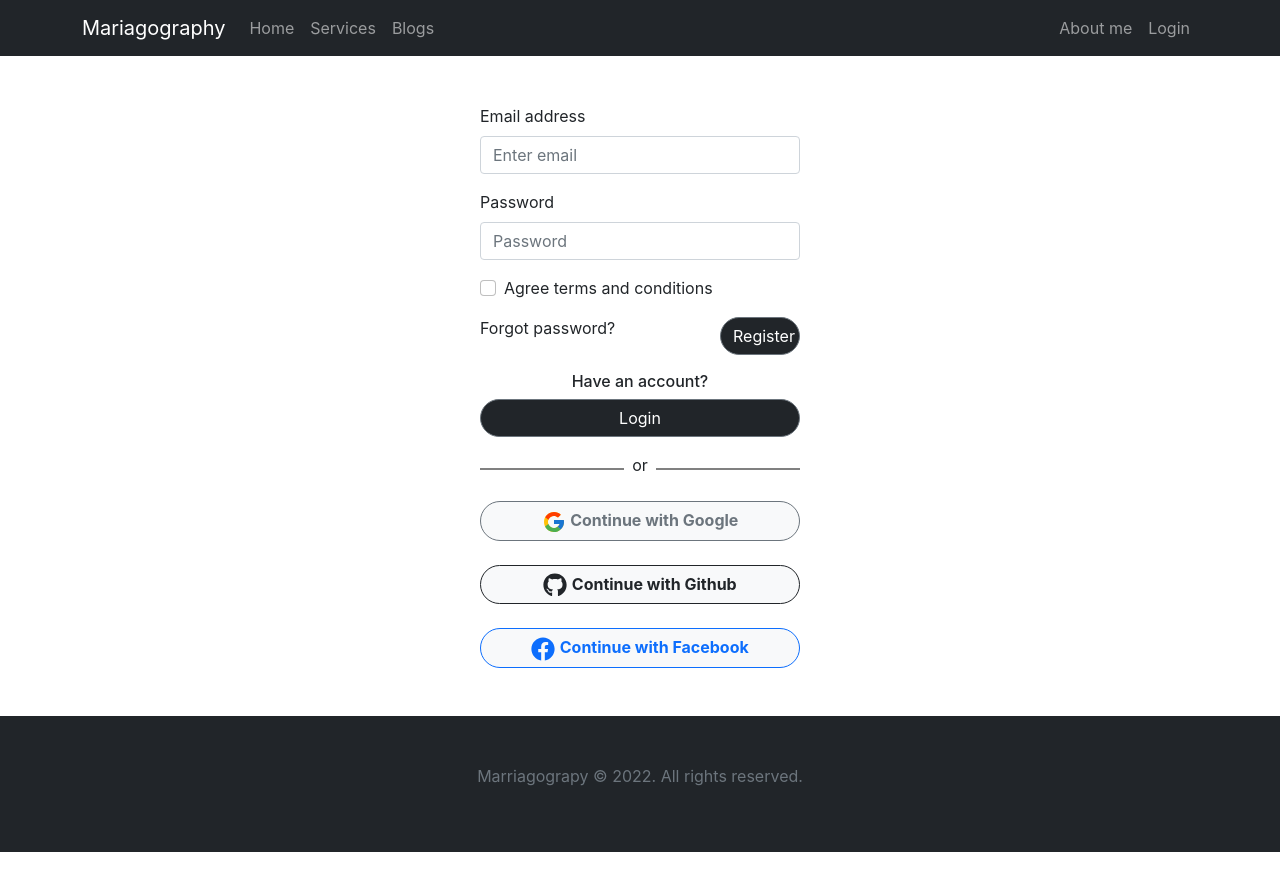
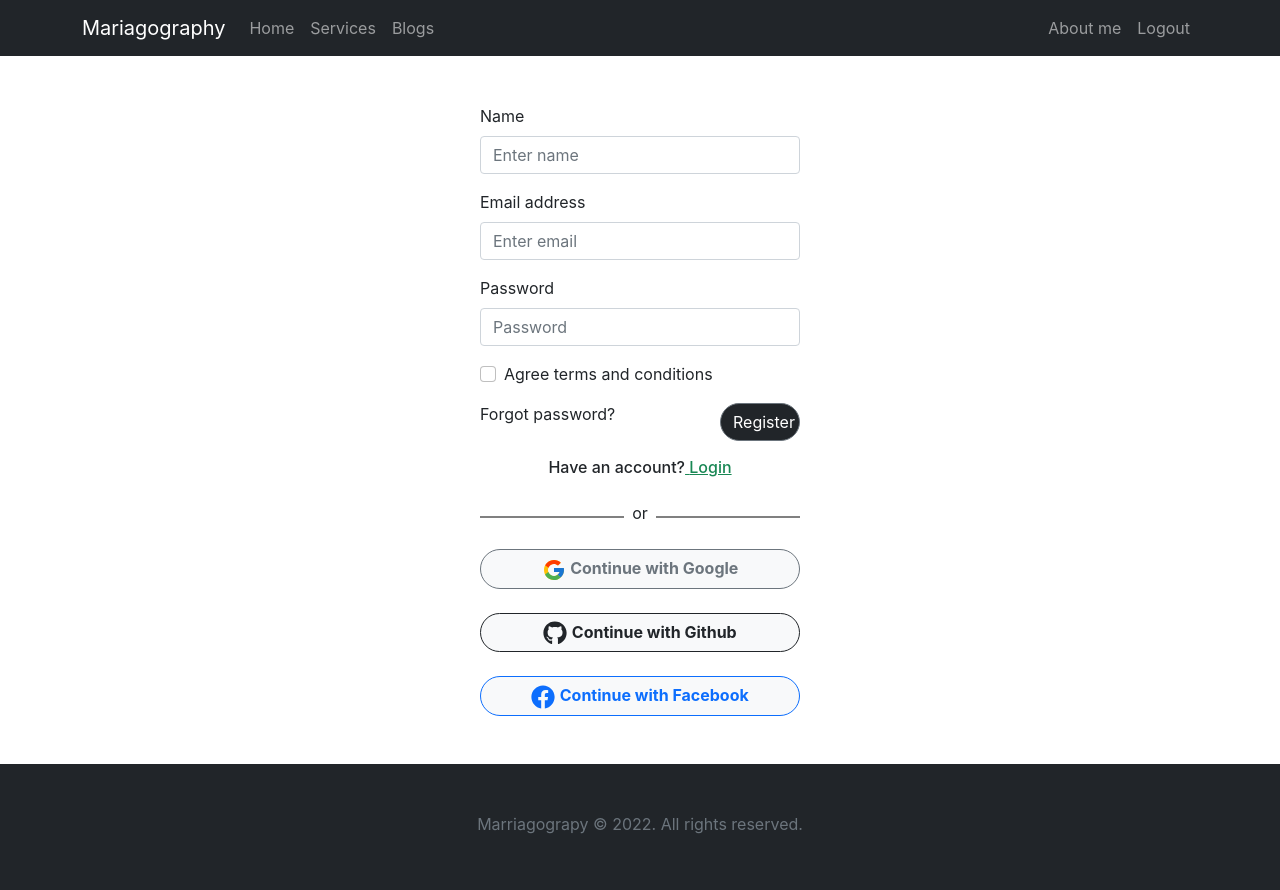
Before and after one commit to TA-Sakin/marriagograpy, a React (Create React App) app: page /register in a window 1280 px wide. Shown: the top 890 px of the page. Before the commit the page ends 852 px from the top, so only its background shows below. Built offline with nearby package versions, Linux system fonts and the light colour scheme; no server answers; sample sign-in values are in the browser's storage.

Commit message:
email signup

```diff
--- a/public/index.html
+++ b/public/index.html
@@ -37,7 +37,7 @@
       integrity="sha384-ka7Sk0Gln4gmtz2MlQnikT1wXgYsOg+OMhuP+IlRH9sENBO0LRn5q+8nbTov4+1p"
       crossorigin="anonymous"
     ></script>
-    <title>Merriagograpy</title>
+    <title>Merriagography</title>
   </head>
   <body>
     <noscript>You need to enable JavaScript to run this app.</noscript>
--- a/src/Components/Login/Login/Login.js
+++ b/src/Components/Login/Login/Login.js
@@ -3,20 +3,21 @@ import { Button, Form } from "react-bootstrap";
 import { FcGoogle } from "react-icons/fc";
 import { FaFacebook } from "react-icons/fa";
 import { FaGithub } from "react-icons/fa";
-
 import "./Login.css";
 import { Link } from "react-router-dom";
+import { useAuthState } from "react-firebase-hooks/auth";
+import auth from "../../../firebase.init";
 const Login = () => {
   return (
     <div className="w-25 mx-auto login pt-5">
       <Form>
         <Form.Group className="mb-3" controlId="formBasicEmail">
           <Form.Label>Email address</Form.Label>
-          <Form.Control type="email" placeholder="Enter email" />
+          <Form.Control type="email" placeholder="Enter email" required />
         </Form.Group>
         <Form.Group className="mb-3" controlId="formBasicPassword">
           <Form.Label>Password</Form.Label>
-          <Form.Control type="password" placeholder="Password" />
+          <Form.Control type="password" placeholder="Password" required />
         </Form.Group>
         <Form.Group className="mb-3" controlId="formBasicCheckbox">
           <Form.Check type="checkbox" label="Agree terms and conditions" />
@@ -36,8 +37,8 @@ const Login = () => {
         <h6 className="text-center mt-3">New to Marriagography? </h6>
         <Link className="text-decoration-none text-success" to="/register">
           <Button
-            className="btn btn-outline-secondary text-white rounded-pill w-100 mx-auto d-block"
-            variant="dark"
+            className="btn btn-outline-dark text-white rounded-pill w-100 mx-auto d-block"
+            variant="secondary"
           >
             Please register
           </Button>
--- a/src/Components/Login/Register/Register.js
+++ b/src/Components/Login/Register/Register.js
@@ -5,22 +5,54 @@ import { FaFacebook } from "react-icons/fa";
 import { FaGithub } from "react-icons/fa";
 import { Link } from "react-router-dom";
 import auth from "../../../firebase.init";
-import { useSignInWithGoogle } from "react-firebase-hooks/auth";
+import {
+  useSignInWithGoogle,
+  useCreateUserWithEmailAndPassword,
+} from "react-firebase-hooks/auth";
 const Register = () => {
-  const [signInWithGoogle, user, loading, error] = useSignInWithGoogle(auth);
+  const [createUserWithEmailAndPassword, user, loading, error] =
+    useCreateUserWithEmailAndPassword(auth);
+  const [signInWithGoogle, googleUser, googleLoading, googleError] =
+    useSignInWithGoogle(auth);
   const handleGoogleSignIn = () => {
     signInWithGoogle();
   };
+  const handleRegister = (e) => {
+    e.preventDefault();
+    const name = e.target.name.value;
+    const email = e.target.email.value;
+    const password = e.target.password.value;
+    createUserWithEmailAndPassword(email, password);
+  };
   return (
     <div className="w-25 mx-auto login pt-5">
-      <Form>
+      <Form onSubmit={handleRegister}>
+        <Form.Group className="mb-3" controlId="formBasicName">
+          <Form.Label>Name</Form.Label>
+          <Form.Control
+            type="text"
+            name="name"
+            placeholder="Enter name"
+            required
+          />
+        </Form.Group>
         <Form.Group className="mb-3" controlId="formBasicEmail">
           <Form.Label>Email address</Form.Label>
-          <Form.Control type="email" placeholder="Enter email" />
+          <Form.Control
+            type="email"
+            name="email"
+            placeholder="Enter email"
+            required
+          />
         </Form.Group>
         <Form.Group className="mb-3" controlId="formBasicPassword">
           <Form.Label>Password</Form.Label>
-          <Form.Control type="password" placeholder="Password" />
+          <Form.Control
+            type="password"
+            name="password"
+            placeholder="Password"
+            required
+          />
         </Form.Group>
         <Form.Group className="mb-3" controlId="formBasicCheckbox">
           <Form.Check type="checkbox" label="Agree terms and conditions" />
@@ -36,16 +68,14 @@ const Register = () => {
           </Button>
         </div>
       </Form>
-      <div>
-        <h6 className="text-center mt-3">Have an account? </h6>
-        <Link className="text-decoration-none text-success" to="/login">
-          <Button
-            className="btn btn-outline-secondary text-white rounded-pill w-100 mx-auto d-block"
-            variant="dark"
-          >
+      <div className="d-flex justify-content-center">
+        <h6 className=" mt-3">
+          Have an account?
+          <Link className="text-success" to="/login">
+            {" "}
             Login
-          </Button>
-        </Link>
+          </Link>
+        </h6>
       </div>
       <div className="d-flex align-items-center my-2 justify-content-center">
         <div style={{ border: "1px solid gray" }} className="w-50"></div>
--- a/src/Components/RequireAuth/RequireAuth.js
+++ b/src/Components/RequireAuth/RequireAuth.js
@@ -1,14 +1,25 @@
 import React from "react";
-import { Navigate, useLocation } from "react-router-dom";
+import { Navigate, useLocation, useNavigate } from "react-router-dom";
 import auth from "../../firebase.init";
 import { useAuthState } from "react-firebase-hooks/auth";
+import Spinner from "../Spinner/Spinner";
 
 const RequireAuth = ({ children }) => {
   const [user, loading, error] = useAuthState(auth);
   const location = useLocation();
+  const navigate = useNavigate();
+
+  //   const from = location.state?.from?.pathname || "/";
+
+  if (loading) {
+    return <Spinner></Spinner>;
+  }
   if (!user) {
     return <Navigate to="/login" state={{ from: location }} replace />;
   }
+  //   else {
+  //     navigate(from, { replace: true });
+  //   }
   return children;
 };
 
--- a/src/Components/Shared/Header/Header.js
+++ b/src/Components/Shared/Header/Header.js
@@ -1,8 +1,18 @@
+import { signOut } from "firebase/auth";
 import React from "react";
 import { Container, Nav, Navbar, NavDropdown } from "react-bootstrap";
+import { useAuthState } from "react-firebase-hooks/auth";
 import { Link } from "react-router-dom";
+import auth from "../../../firebase.init";
 import "./Header.css";
 const Header = () => {
+  const [user, loading, error] = useAuthState(auth);
+  const handleLogout = () => {
+    signOut(auth);
+  };
+  if (user) {
+    console.log(user);
+  }
   return (
     <div id="header">
       <Navbar collapseOnSelect expand="lg" bg="dark" variant="dark">
@@ -25,9 +35,13 @@ const Header = () => {
               <Nav.Link as={Link} to="/about">
                 About me
               </Nav.Link>
-              <Nav.Link as={Link} to="/login">
-                Login
-              </Nav.Link>
+              {user ? (
+                <Nav.Link onClick={handleLogout}>Logout</Nav.Link>
+              ) : (
+                <Nav.Link as={Link} to="/login">
+                  Login
+                </Nav.Link>
+              )}
             </Nav>
           </Navbar.Collapse>
         </Container>
--- /dev/null
+++ b/src/Components/Spinner/Spinner.js
@@ -0,0 +1,13 @@
+import React from "react";
+
+const Spinner = () => {
+  return (
+    <div style={{ minHeight: "70vh" }}>
+      <div className="d-flex justify-content-center py-5">
+        <div className="spinner-border" role="status"></div>
+      </div>
+    </div>
+  );
+};
+
+export default Spinner;
```
